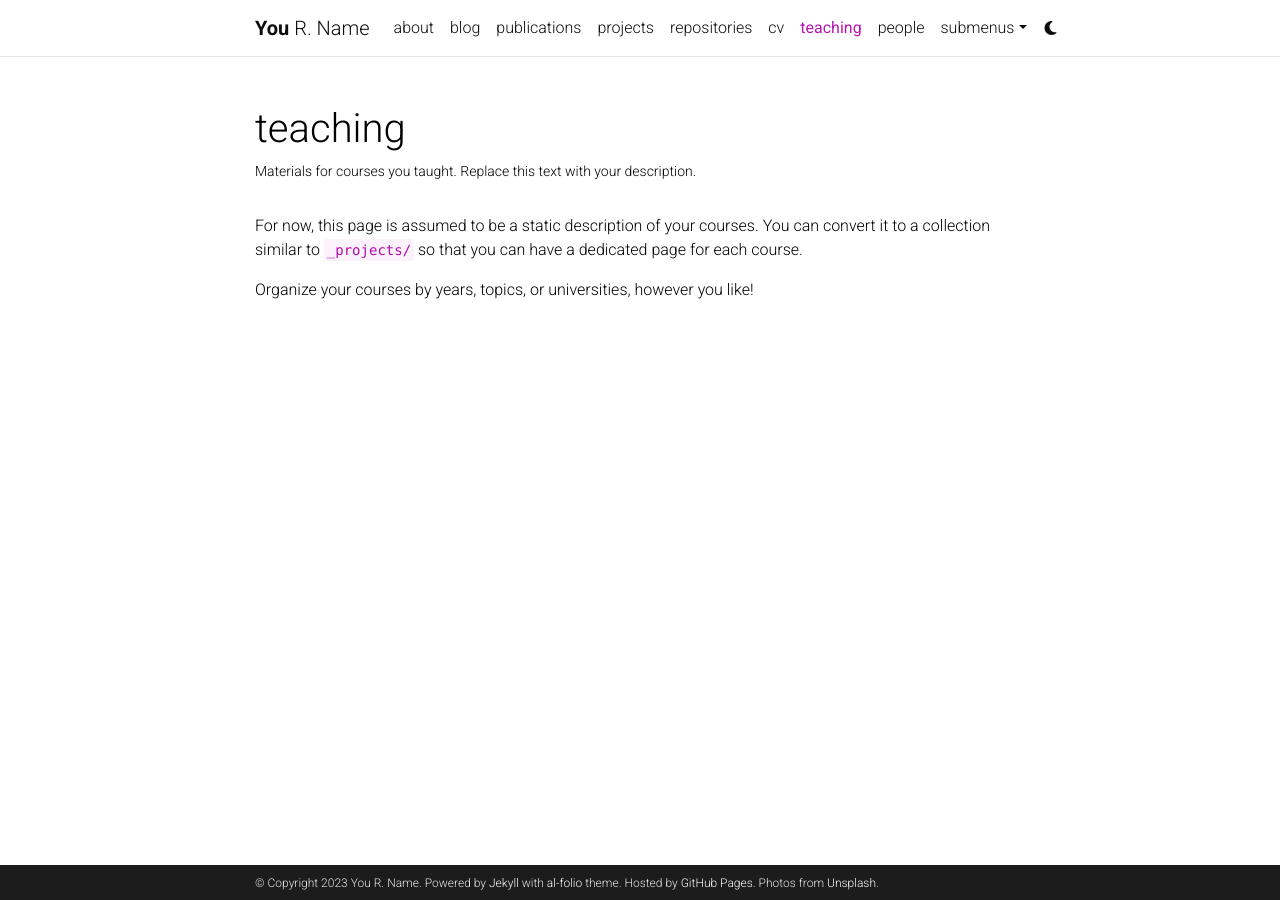
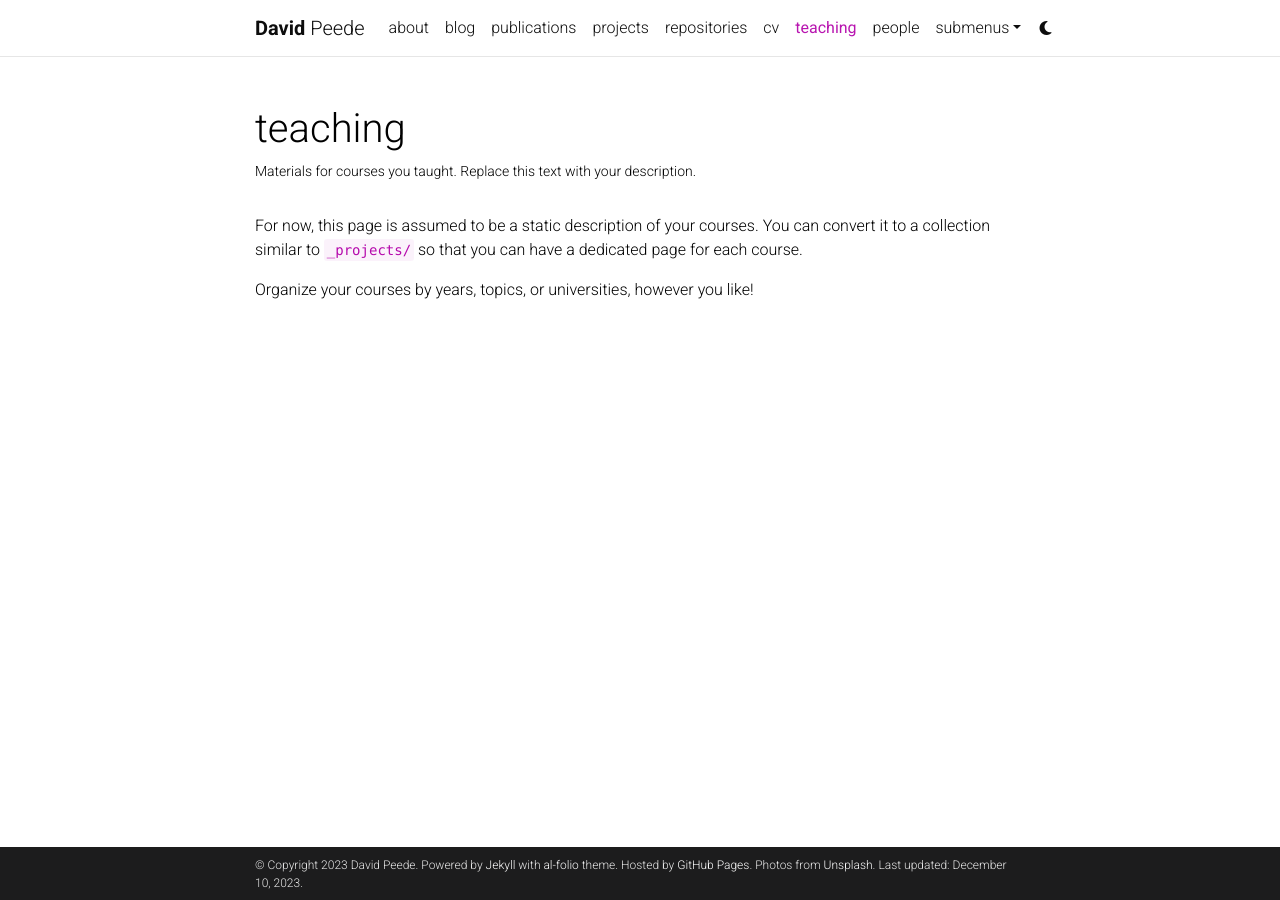
Before and after one commit to David-Peede/David-Peede.github.io, a Jekyll site: the page built from _pages/teaching.md, in a window 1280 px wide. Built offline with Jekyll 4.4.1, drawn with Linux system fonts in a browser that asks for light colours; comment, search, counter and statistics services are not loaded; a style sheet for code colours, icons or effects is not loaded.

Commit message:
initial changes to _config.yml

```diff
--- a/_config.yml
+++ b/_config.yml
@@ -3,10 +3,10 @@
 # -----------------------------------------------------------------------------
 
 title: blank # the website title (if blank, full name will be used instead)
-first_name: You
-middle_name: R.
-last_name: Name
-email: you@example.com
+first_name: David
+middle_name:
+last_name: Peede
+email: david_peede@brown.edu
 description: > # the ">" symbol means to ignore newlines until "footer_text:"
   A simple, whitespace theme for academics. Based on [*folio](https://github.com/bogoli/-folio) design.
 footer_text: >
@@ -18,9 +18,9 @@ keywords: jekyll, jekyll-theme, academic-website, portfolio-website  # add your
 lang: en # the language of your site (for example: en, fr, cn, ru, etc.)
 icon: ⚛️  # the emoji used as the favicon (alternatively, provide image name in /assets/img/)
 
-url: https://alshedivat.github.io # the base hostname & protocol for your site
-baseurl: /al-folio # the subpath of your site, e.g. /blog/
-last_updated: false # set to true if you want to display last updated in the footer
+url: https://David-Peede.github.io # the base hostname & protocol for your site
+baseurl:  # the subpath of your site, e.g. /blog/
+last_updated: true # set to true if you want to display last updated in the footer
 impressum_path:  # set to path to include impressum link in the footer, use the same path as permalink in a page, helps to conform with EU GDPR
 
 # -----------------------------------------------------------------------------
@@ -272,8 +272,8 @@ display_categories: ['blockquotes'] # these categories will be displayed on the
 
 scholar:
 
-  last_name: [Einstein]
-  first_name: [Albert, A.]
+  last_name: [Peede]
+  first_name: [David, D.]
 
   style: apa
   locale: en
```
